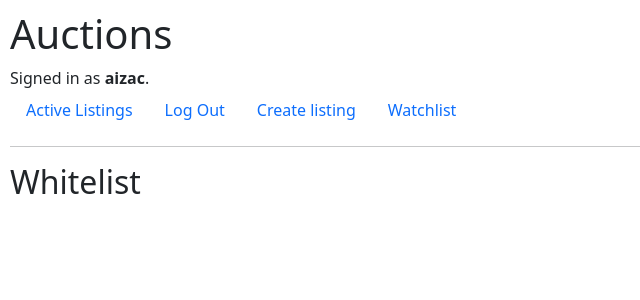
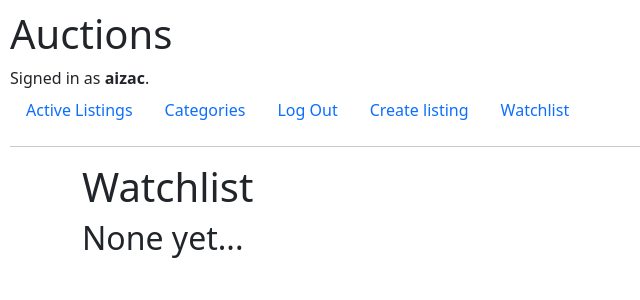
Before and after one commit to ai-zac/commerce, a Django app: page /watchlist in a window 1280 px wide. Shown: the top 300 px of the page, without its empty margins (0-640 px from the left). Run offline with Django 3.2, Linux system fonts and the light colour scheme; a user stored in the database is signed in; data comes from the database, SQL or seed files in the repository; some libraries are stand-ins or nearby versions.

Commit message:
Add 'categories' function

```diff
--- a/auctions/templates/auctions/index.html
+++ b/auctions/templates/auctions/index.html
@@ -1,19 +1,27 @@
 {% extends "auctions/layout.html" %}
 
 {% block body %}
-<h2>Active Listings</h2>
+{% autoescape off %}
+<h1>{{ title }}</h1>
+{% endautoescape %}
+
+{% if not auctions %}
+<h2>None yet...</h2>
+{% endif %}
 
 <div class="row" data-masonry="{&quot;percentPosition&quot;: true }">
-	{% for auction in active_auctions %}
+	{% for auction in auctions %}
 	<div class="card" style="width: 18rem;">
 		<img src="{{ auction.img }}" class="card-img-top" alt="...">
 		<div class="card-body">
 			<h5 class="card-title">{{ auction.title }}</h5>
 			<h6 class="card-subtitle mb-2 text-body-secondary">Current price: ${{ auction.current_price|floatformat:"2g" }}</h6>
-			<p class="card-text">{{ auction.description }}</p>
+			<p class="card-text">{{ auction.description|slice:":20" }}...</p>
 			<a href="{% url 'listing_details' auction.id %}" class="btn btn-primary">Go for it</a>
 			{% if not auction in request.user.watchlist.all %}
 			<a href="{% url 'add_auction_to_watchlist' auction.id %}" class="btn btn-secondary">Add to watchlist</a>
+			{% else %}
+			<a href="{% url 'delete_auction_to_watchlist' auction.id %}" class="btn btn-secondary">Delete to watchlist</a>
 			{% endif %}
 		</div>
 	</div>
--- a/auctions/templates/auctions/layout.html
+++ b/auctions/templates/auctions/layout.html
@@ -8,6 +8,7 @@
         <link rel="stylesheet" href="https://stackpath.bootstrapcdn.com/bootstrap/4.4.1/css/bootstrap.min.css" integrity="sha384-Vkoo8x4CGsO3+Hhxv8T/Q5PaXtkKtu6ug5TOeNV6gBiFeWPGFN9MuhOf23Q9Ifjh" crossorigin="anonymous">
 		{% bootstrap_css %}
         <link href="{% static 'auctions/styles.css' %}" rel="stylesheet">
+		<meta name="viewport" content="user-scalable=no, width=device-width, initial-scale=1.0, maximum-scale=1.0">
     </head>
     <body>
         <h1>Auctions</h1>
@@ -21,6 +22,9 @@
         <ul class="nav">
             <li class="nav-item">
                 <a class="nav-link" href="{% url 'index' %}">Active Listings</a>
+            </li>
+            <li class="nav-item">
+                <a class="nav-link" href="{% url 'categories' %}">Categories</a>
             </li>
 			{% if user.is_authenticated %}
 			<li class="nav-item">
@@ -42,8 +46,10 @@
 			{% endif %}
 		</ul>
 		<hr>
+		<div class="container">
 			{% block body %}
 			{% endblock %}
+		</div>
 		{% bootstrap_javascript %}
 		<script src="https://cdn.jsdelivr.net/npm/masonry-layout@4.2.2/dist/masonry.pkgd.min.js" integrity="sha384-GNFwBvfVxBkLMJpYMOABq3c+d3KnQxudP/mGPkzpZSTYykLBNsZEnG2D9G/X/+7D" crossorigin="anonymous" async></script>
 	</body>
--- a/auctions/templates/auctions/watchlist.html
+++ /dev/null
@@ -1,19 +0,0 @@
-{% extends "auctions/layout.html" %}
-
-{% block body %}
-<h2>Whitelist</h2>
-<div class="row" data-masonry="{&quot;percentPosition&quot;: true }">
-	{% for auction in request.user.watchlist.all %}
-	<div class="card" style="width: 18rem;">
-		<img src="{{ auction.img }}" class="card-img-top" alt="...">
-		<div class="card-body">
-			<h5 class="card-title">{{ auction.title }}</h5>
-			<h6 class="card-subtitle mb-2 text-body-secondary">Current price: ${{ auction.current_price|floatformat:"2g" }}</h6>
-			<p class="card-text">{{ auction.description }}</p>
-			<a href="{% url 'listing_details' auction.id %}" class="btn btn-primary">Go for it</a>
-			<a href="{% url 'delete_auction_to_watchlist' auction.id %}" class="btn btn-secondary">Delete to watchlist</a>
-		</div>
-	</div>
-	{% endfor %}
-</div>
-{% endblock %}
--- a/auctions/urls.py
+++ b/auctions/urls.py
@@ -12,12 +12,15 @@ urlpatterns = [
     path("listing/create", views.create_listing, name="create_listing"),
     path("listing/close/<id_auction>", views.close_listing, name="close_listing"),
     path("listing/details/<id_auction>", views.listing_page, name="listing_details"),
+    # Bids
+    path("listing/bid/add/auction/<int:id_auction>", views.bid_add, name="bid_add"),
+    # Comments
+    path("listing/comment/add/auction/<int:id_auction>", views.comment_add, name="comment_add"),
     # Watchlist  pages
-    path("watchlist/add/<id_auction>", views.add_auction_watchlist, name="add_auction_to_watchlist"),
-    path("watchlist/delete/<id_auction>", views.delete_auction_watchlist, name="delete_auction_to_watchlist"),
+    path("watchlist/add/<int:id_auction>", views.add_auction_watchlist, name="add_auction_to_watchlist"),
+    path("watchlist/delete/<int:id_auction>", views.delete_auction_watchlist, name="delete_auction_to_watchlist"),
     path("watchlist", views.watchlist_page, name="watchlist"),
-    # Bids
-    path("listing/bid/add/auction/<id_auction>", views.bid_add, name="bid_add"),
-    # Comments
-    path("listing/comment/add/auction/<id_auction>", views.comment_add, name="comment_add"),
+    # Categories
+    path("categories", views.categories_page, name="categories"),
+    path("category/<int:id_category>", views.category_items, name="category_items"),
 ]
--- a/auctions/views.py
+++ b/auctions/views.py
@@ -15,7 +15,10 @@ def index(request):
     users view all of the currently active auction listings.
     """
     active_auctions = Auction.objects.filter(active=True)
-    context = {"active_auctions": active_auctions}
+    context = {
+        "title": "Active Listing",
+        "auctions": active_auctions,
+    }
     return render(request, "auctions/index.html", context)
 
 
@@ -182,4 +185,25 @@ def delete_auction_watchlist(request, id_auction):
 
 @require_http_methods(["GET", "POST"])
 def watchlist_page(request):
-    return render(request, "auctions/watchlist.html")
+    a = request.user.watchlist.all()
+    context = {
+        "title": "Watchlist",
+        "auctions": a,
+    }
+    return render(request, "auctions/index.html", context)
+
+
+@require_GET
+def categories_page(request):
+    c = Category.objects.all()
+    return render(request, "auctions/categories.html", {"categories": c})
+
+
+@require_GET
+def category_items(request, id_category):
+    c = Category.objects.get(pk=id_category)
+    context = {
+        "title": f"<span class='badge bg-dark'>{c.name}</span>",
+        "auctions": c.auction_set.all(),
+    }
+    return render(request, "auctions/index.html", context)
```
Also changed, not shown: auctions/templates/auctions/auction.html (+11 -1 lines), auctions/templates/auctions/categories.html (added, +16 -0 lines). Lines whose indentation alone changed are shown as unchanged.
